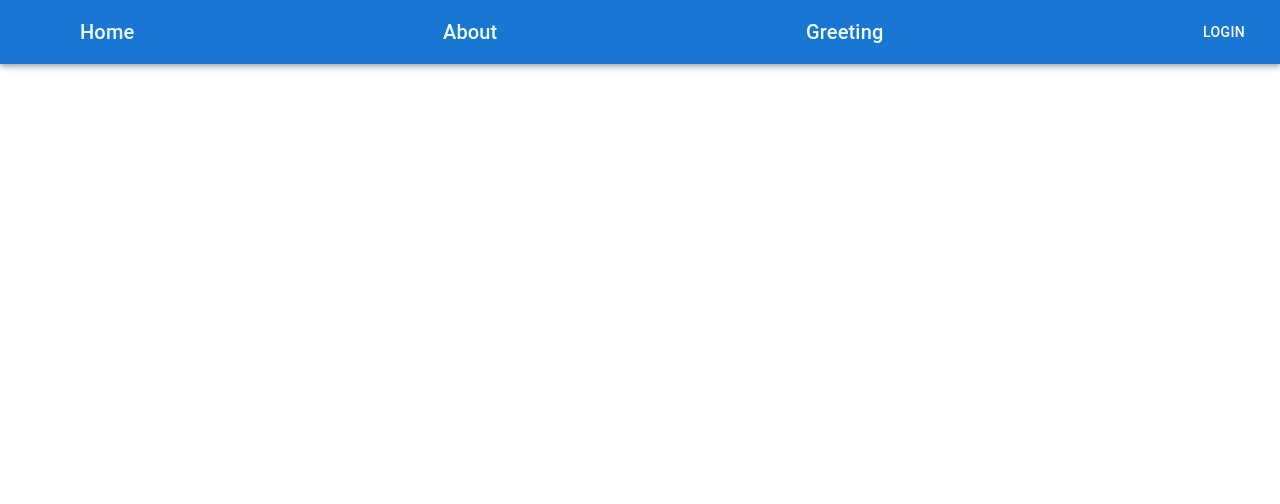
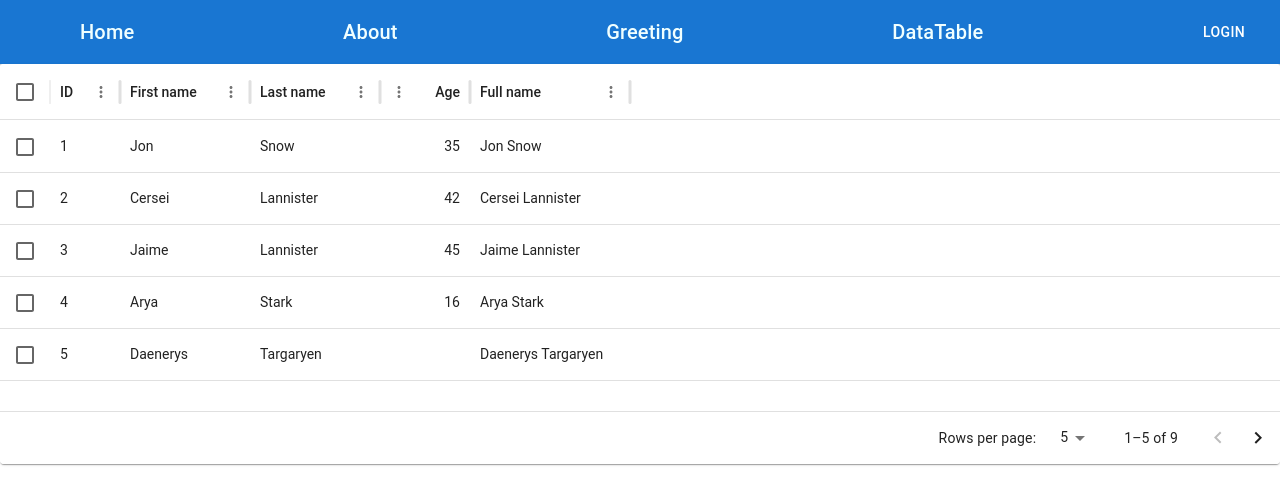
Before and after one commit to rrwnzz/react2, a React (Create React App) app in the folder my-app/: page /table in a window 1280 px wide. Shown: the top 504 px of the page. Built offline with nearby package versions, Linux system fonts and the light colour scheme; some icons are missing.

Commit message:
datatable

```diff
--- a/my-app/package.json
+++ b/my-app/package.json
@@ -8,6 +8,7 @@
     "@mui/icons-material": "^7.1.1",
     "@mui/material": "^7.1.1",
     "@mui/styled-engine-sc": "^7.1.1",
+    "@mui/x-data-grid": "^8.5.2",
     "@testing-library/dom": "^10.4.0",
     "@testing-library/jest-dom": "^6.6.3",
     "@testing-library/react": "^16.3.0",
--- a/my-app/src/App.js
+++ b/my-app/src/App.js
@@ -5,6 +5,7 @@
 import About from './component/about';
 import Greeting from './component/greeting';
 import {BrowserRouter, Route, Routes} from 'react-router-dom';
+import DataTable from './component/table';
 
 
 function App() {
@@ -15,6 +16,7 @@
         <Route path='/' element={<Home />}/>
         <Route path='/about' element={<About />}/>
         <Route path='/greeting' element={<Greeting />}/>
+        <Route path='/table' element={<DataTable />}/>
 
 
       </Routes>
--- a/my-app/src/component/nav.js
+++ b/my-app/src/component/nav.js
@@ -32,6 +32,9 @@
            <Typography variant="h6" component="div" sx={{ flexGrow: 1 }}>
               <Link className='navLink' to='/greeting'>Greeting</Link>
             </Typography>
+            <Typography variant="h6" component="div" sx={{ flexGrow: 1 }}>
+              <Link className='navLink' to='/table'>DataTable</Link>
+            </Typography>
           <Button color="inherit">Login</Button>
         </Toolbar>
       </AppBar>
--- a/my-app/src/component/table.js
+++ b/my-app/src/component/table.js
@@ -0,0 +1,52 @@
+import * as React from 'react';
+import { DataGrid } from '@mui/x-data-grid';
+import Paper from '@mui/material/Paper';
+
+const columns = [
+  { field: 'id', headerName: 'ID', width: 70 },
+  { field: 'firstName', headerName: 'First name', width: 130 },
+  { field: 'lastName', headerName: 'Last name', width: 130 },
+  {
+    field: 'age',
+    headerName: 'Age',
+    type: 'number',
+    width: 90,
+  },
+  {
+    field: 'fullName',
+    headerName: 'Full name',
+    description: 'This column has a value getter and is not sortable.',
+    sortable: false,
+    width: 160,
+    valueGetter: (value, row) => `${row.firstName || ''} ${row.lastName || ''}`,
+  },
+];
+
+const rows = [
+  { id: 1, lastName: 'Snow', firstName: 'Jon', age: 35 },
+  { id: 2, lastName: 'Lannister', firstName: 'Cersei', age: 42 },
+  { id: 3, lastName: 'Lannister', firstName: 'Jaime', age: 45 },
+  { id: 4, lastName: 'Stark', firstName: 'Arya', age: 16 },
+  { id: 5, lastName: 'Targaryen', firstName: 'Daenerys', age: null },
+  { id: 6, lastName: 'Melisandre', firstName: null, age: 150 },
+  { id: 7, lastName: 'Clifford', firstName: 'Ferrara', age: 44 },
+  { id: 8, lastName: 'Frances', firstName: 'Rossini', age: 36 },
+  { id: 9, lastName: 'Roxie', firstName: 'Harvey', age: 65 },
+];
+
+const paginationModel = { page: 0, pageSize: 5 };
+
+export default function DataTable() {
+  return (
+    <Paper sx={{ height: 400, width: '100%' }}>
+      <DataGrid
+        rows={rows}
+        columns={columns}
+        initialState={{ pagination: { paginationModel } }}
+        pageSizeOptions={[5, 10]}
+        checkboxSelection
+        sx={{ border: 0 }}
+      />
+    </Paper>
+  );
+}
```
Also changed, not shown: 1 other file (tests, documents, lock files or other folders).
